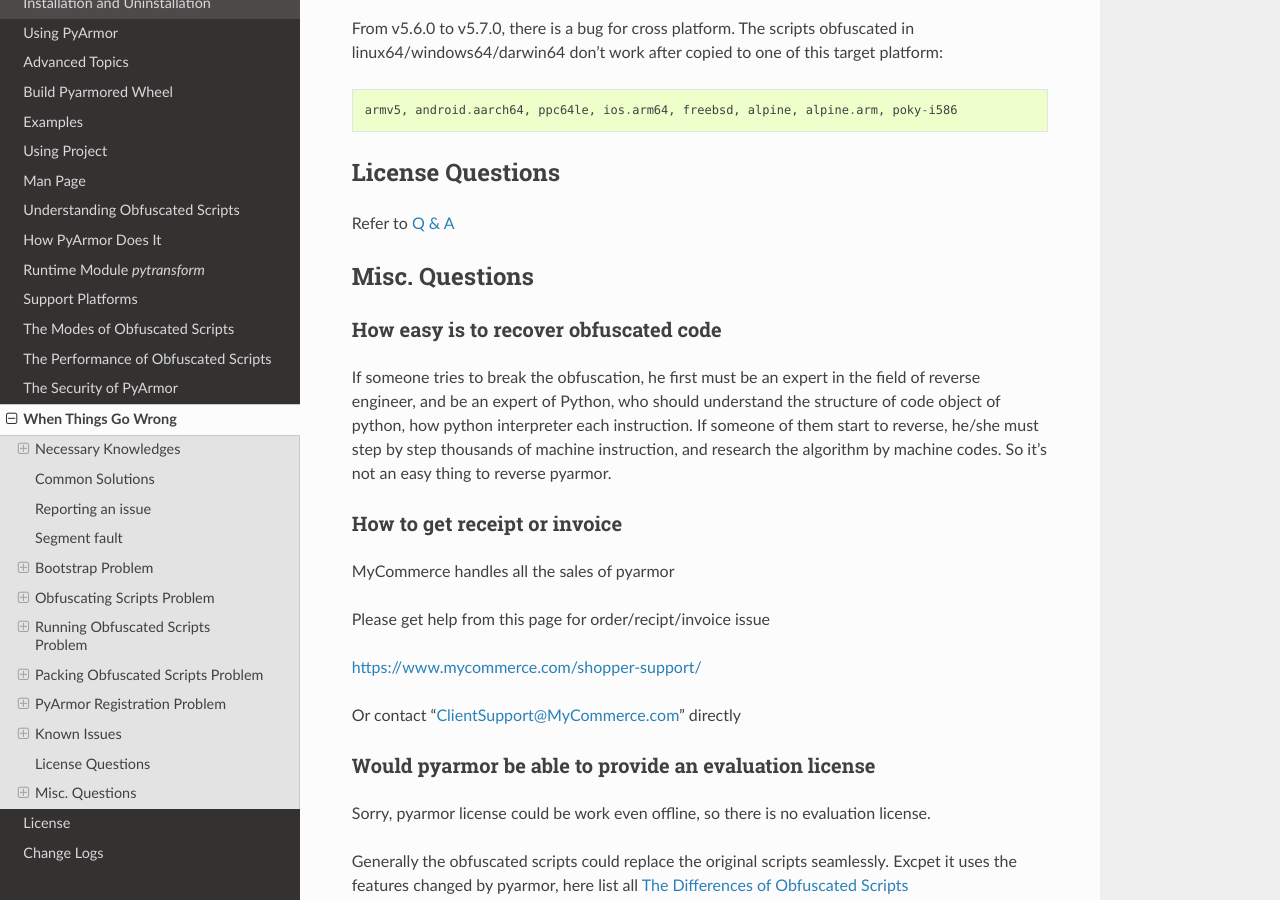
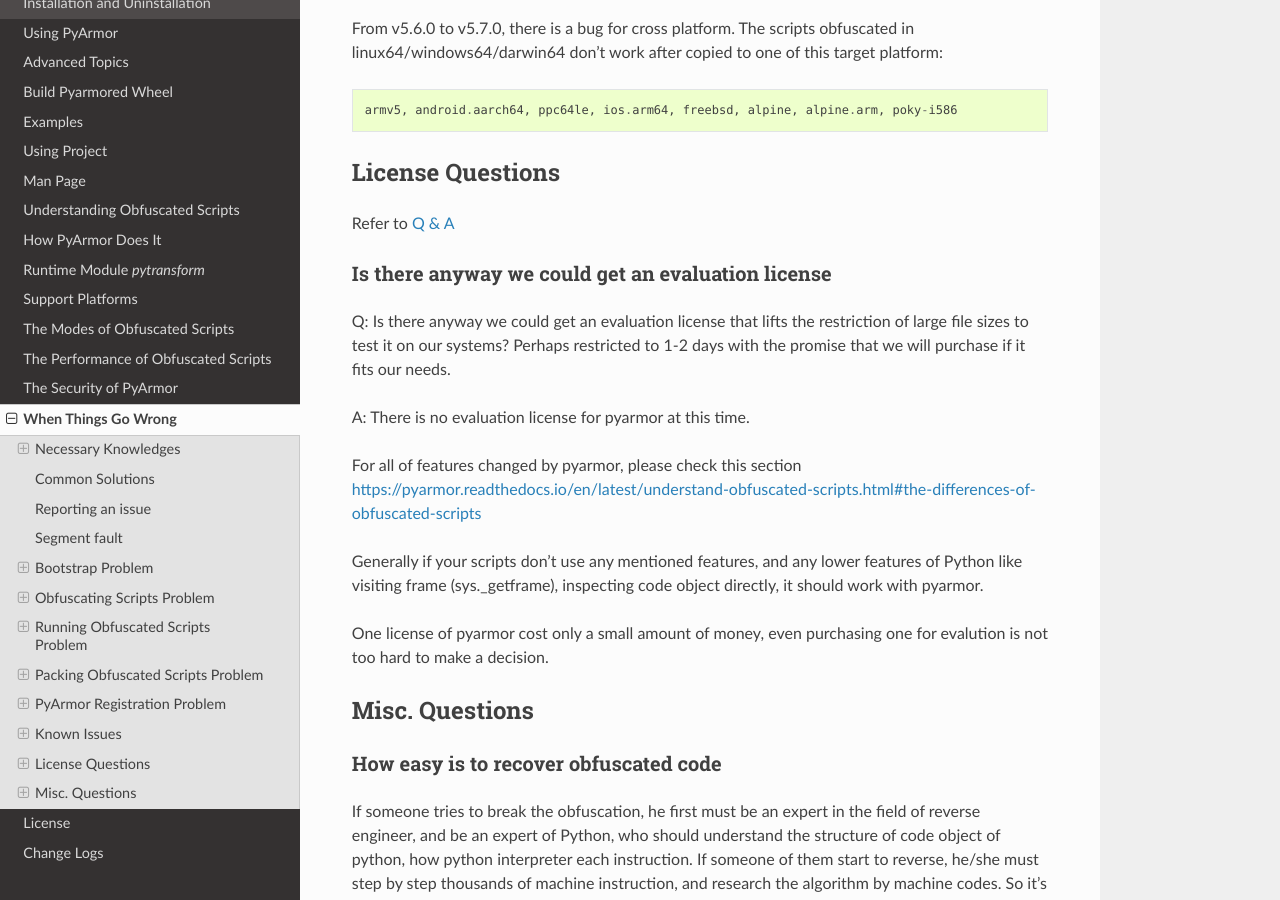
Before and after one commit to dashingsoft/pyarmor, a Sphinx documentation site: the page built from docs/questions.rst, in a window 1280 px wide and 900 px high, scrolled down 19493 px. Built offline with Sphinx 7.4.7 and the Read the Docs theme 2.0.0, drawn with Linux system fonts in a browser that asks for light colours.

Commit message:
Doc q&a about evalution license

```diff
--- a/docs/questions.rst
+++ b/docs/questions.rst
@@ -943,6 +943,25 @@
 -----------------
 Refer to :ref:`License Questions`
 
+Is there anyway we could get an evaluation license
+~~~~~~~~~~~~~~~~~~~~~~~~~~~~~~~~~~~~~~~~~~~~~~~~~~
+
+Q: Is there anyway we could get an evaluation license that lifts the
+restriction of large file sizes to test it on our systems? Perhaps restricted to
+1-2 days with the promise that we will purchase if it fits our needs.
+
+A: There is no evaluation license for pyarmor at this time.
+
+For all of features changed by pyarmor, please check this section
+https://pyarmor.readthedocs.io/en/latest/understand-obfuscated-scripts.html#the-differences-of-obfuscated-scripts
+
+Generally if your scripts don’t use any mentioned features, and any lower
+features of Python like visiting frame (sys._getframe), inspecting code object
+directly, it should work with pyarmor.
+
+One license of pyarmor cost only a small amount of money, even purchasing one
+for evalution is not too hard to make a decision.
+
 Misc. Questions
 ---------------
 
```
